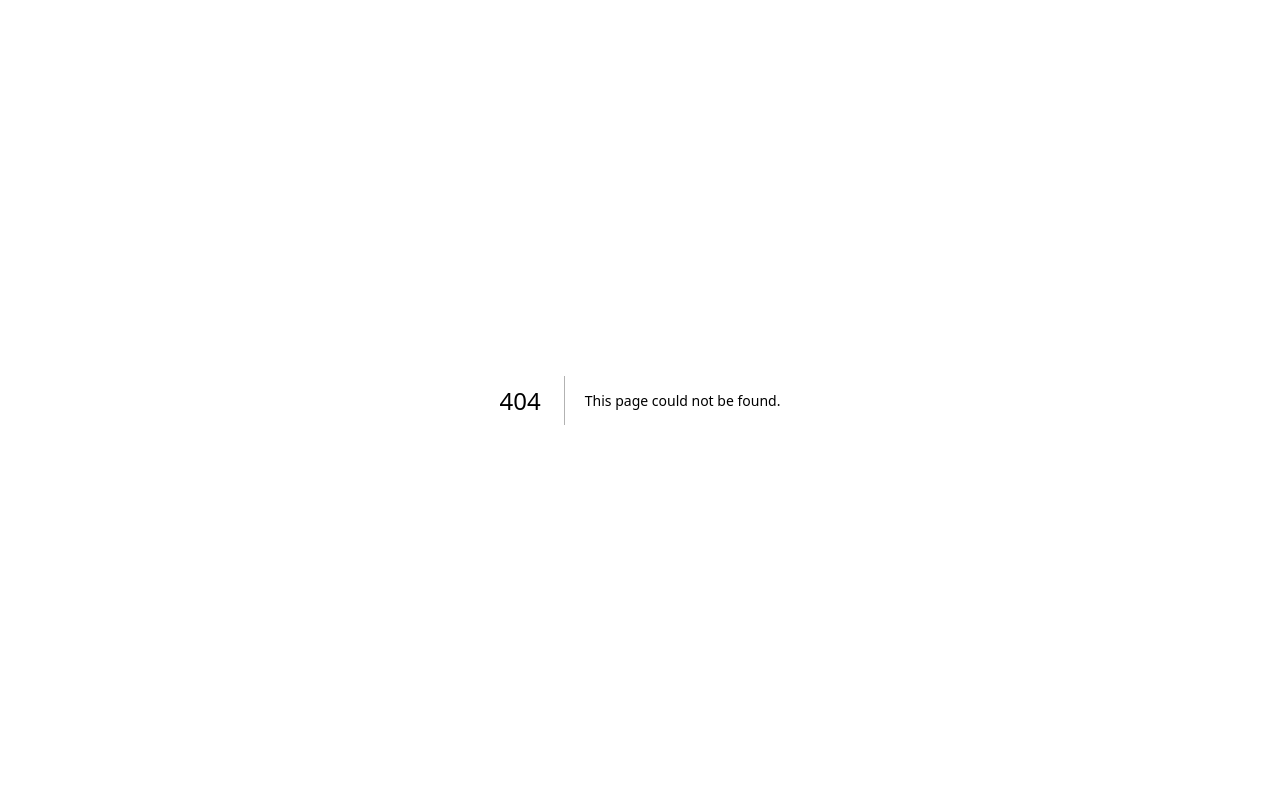
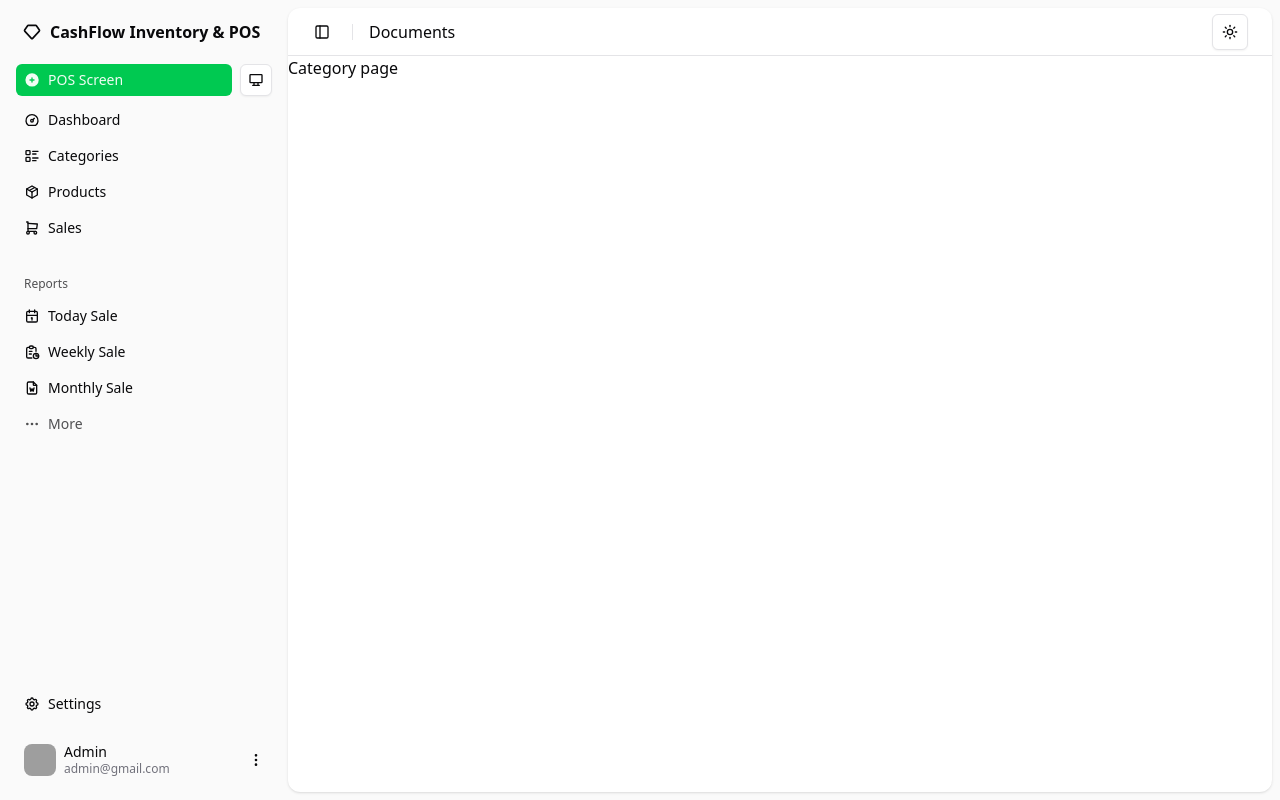
Before and after one commit to Shollytemmy/strapi-frontend, a Next.js app: page /dashboard/categories in a window 1280 px wide. Before the commit this address had no page. Built offline with nearby package versions, Linux system fonts and the light colour scheme; grey boxes are pictures that could not be loaded.

Commit message:
Finising the sidebar and dashboard UI

```diff
--- /dev/null
+++ b/src/app/dashboard/categories/page.jsx
@@ -0,0 +1,9 @@
+import React from 'react'
+
+const page = () => {
+  return (
+    <div>Category page</div>
+  )
+}
+
+export default page
--- /dev/null
+++ b/src/app/dashboard/layout.jsx
@@ -0,0 +1,22 @@
+import { AppSidebar } from "@/components/app-sidebar";
+import { SiteHeader } from "@/components/site-header";
+import { SidebarInset, SidebarProvider } from "@/components/ui/sidebar";
+
+
+
+export default function Page({children}) {
+  return (
+    <SidebarProvider
+      style={{
+        "--sidebar-width": "calc(var(--spacing) * 72)",
+        "--header-height": "calc(var(--spacing) * 12)",
+      }}
+    >
+      <AppSidebar variant="inset" />
+      <SidebarInset>
+        <SiteHeader />
+        {children}
+      </SidebarInset>
+    </SidebarProvider>
+  );
+}
--- a/src/app/dashboard/page.jsx
+++ b/src/app/dashboard/page.jsx
@@ -1,27 +1,10 @@
-import { AppSidebar } from "@/components/app-sidebar"
-import { ChartAreaInteractive } from "@/components/chart-area-interactive"
-import { DataTable } from "@/components/data-table"
-import { SectionCards } from "@/components/section-cards"
-import { SiteHeader } from "@/components/site-header"
-import {
-  SidebarInset,
-  SidebarProvider,
-} from "@/components/ui/sidebar"
+import { ChartAreaInteractive } from '@/components/chart-area-interactive';
+import { DataTable } from '@/components/data-table';
+import { SectionCards } from '@/components/section-cards';
+import data from "./data.json";
 
-import data from "./data.json"
-
-export default function Page() {
+const page = () => {
   return (
-    <SidebarProvider
-      style={
-        {
-          "--sidebar-width": "calc(var(--spacing) * 72)",
-          "--header-height": "calc(var(--spacing) * 12)"
-        }
-      }>
-      <AppSidebar variant="inset" />
-      <SidebarInset>
-        <SiteHeader />
     <div className="flex flex-1 flex-col">
       <div className="@container/main flex flex-1 flex-col gap-2">
         <div className="flex flex-col gap-4 py-4 md:gap-6 md:py-6">
@@ -33,7 +16,7 @@
         </div>
       </div>
     </div>
-      </SidebarInset>
-    </SidebarProvider>
   );
 }
+
+export default page
--- a/src/components/app-sidebar.jsx
+++ b/src/components/app-sidebar.jsx
@@ -2,21 +2,18 @@
 
 import * as React from "react"
 import {
+  IconBrandSketch,
+  IconCalendar,
   IconCamera,
-  IconChartBar,
   IconDashboard,
-  IconDatabase,
   IconFileAi,
   IconFileDescription,
   IconFileWord,
-  IconFolder,
-  IconHelp,
-  IconInnerShadowTop,
   IconListDetails,
+  IconPackage,
   IconReport,
-  IconSearch,
   IconSettings,
-  IconUsers,
+  IconShoppingCart,
 } from "@tabler/icons-react"
 
 import { NavDocuments } from "@/components/nav-documents"
@@ -35,36 +32,32 @@
 
 const data = {
   user: {
-    name: "shadcn",
-    email: "m@example.com",
+    name: "Admin",
+    email: "admin@gmail.com",
     avatar: "/avatars/shadcn.jpg",
   },
   navMain: [
     {
       title: "Dashboard",
-      url: "#",
+      url: "/dashboard",
       icon: IconDashboard,
     },
     {
-      title: "Lifecycle",
-      url: "#",
+      title: "Categories",
+      url: "/dashboard/categories",
       icon: IconListDetails,
     },
     {
-      title: "Analytics",
-      url: "#",
-      icon: IconChartBar,
+      title: "Products",
+      url: "/dashboard/products",
+      icon: IconPackage,
     },
     {
-      title: "Projects",
-      url: "#",
-      icon: IconFolder,
-    },
-    {
-      title: "Team",
-      url: "#",
-      icon: IconUsers,
-    },
+      title: "Sales",
+      url: "/dashboard/sales",
+      icon: IconShoppingCart,
+    }
+
   ],
   navClouds: [
     {
@@ -117,34 +110,24 @@
   navSecondary: [
     {
       title: "Settings",
-      url: "#",
+      url: "/dashboard/settings",
       icon: IconSettings,
-    },
-    {
-      title: "Get Help",
-      url: "#",
-      icon: IconHelp,
-    },
-    {
-      title: "Search",
-      url: "#",
-      icon: IconSearch,
-    },
+    }
   ],
   documents: [
     {
-      name: "Data Library",
-      url: "#",
-      icon: IconDatabase,
+      name: "Today Sale",
+      url: "/dashboard/reports/todaysale",
+      icon: IconCalendar,
     },
     {
-      name: "Reports",
-      url: "#",
+      name: "Weekly Sale",
+      url: "/dashboard/reports/weeklysale",
       icon: IconReport,
     },
     {
-      name: "Word Assistant",
-      url: "#",
+      name: "Monthly Sale",
+      url: "/dashboard/reports/monthlysale",
       icon: IconFileWord,
     },
   ],
@@ -160,8 +143,8 @@
           <SidebarMenuItem>
             <SidebarMenuButton asChild className="data-[slot=sidebar-menu-button]:!p-1.5">
               <a href="#">
-                <IconInnerShadowTop className="!size-5" />
-                <span className="text-base font-semibold">Acme Inc.</span>
+                <IconBrandSketch className="!size-5" />
+                <span className="text-base font-semibold">CashFlow Inventory & POS</span>
               </a>
             </SidebarMenuButton>
           </SidebarMenuItem>
--- a/src/components/nav-documents.jsx
+++ b/src/components/nav-documents.jsx
@@ -18,6 +18,7 @@
   SidebarMenuItem,
   useSidebar,
 } from "@/components/ui/sidebar"
+import Link from "next/link";
 
 export function NavDocuments({
   items
@@ -26,7 +27,7 @@
 
   return (
     <SidebarGroup className="group-data-[collapsible=icon]:hidden">
-      <SidebarGroupLabel>Documents</SidebarGroupLabel>
+      <SidebarGroupLabel>Reports</SidebarGroupLabel>
       <SidebarMenu>
         {items.map((item) => (
           <SidebarMenuItem key={item.name}>
@@ -36,40 +37,17 @@
                 <span>{item.name}</span>
               </a>
             </SidebarMenuButton>
-            <DropdownMenu>
-              <DropdownMenuTrigger asChild>
-                <SidebarMenuAction showOnHover className="data-[state=open]:bg-accent rounded-sm">
-                  <IconDots />
-                  <span className="sr-only">More</span>
-                </SidebarMenuAction>
-              </DropdownMenuTrigger>
-              <DropdownMenuContent
-                className="w-24 rounded-lg"
-                side={isMobile ? "bottom" : "right"}
-                align={isMobile ? "end" : "start"}>
-                <DropdownMenuItem>
-                  <IconFolder />
-                  <span>Open</span>
-                </DropdownMenuItem>
-                <DropdownMenuItem>
-                  <IconShare3 />
-                  <span>Share</span>
-                </DropdownMenuItem>
-                <DropdownMenuSeparator />
-                <DropdownMenuItem variant="destructive">
-                  <IconTrash />
-                  <span>Delete</span>
-                </DropdownMenuItem>
-              </DropdownMenuContent>
-            </DropdownMenu>
+
           </SidebarMenuItem>
         ))}
+        <Link href="/dashboard/reports">
         <SidebarMenuItem>
           <SidebarMenuButton className="text-sidebar-foreground/70">
             <IconDots className="text-sidebar-foreground/70" />
             <span>More</span>
           </SidebarMenuButton>
-        </SidebarMenuItem>
+          </SidebarMenuItem>
+          </Link>
       </SidebarMenu>
     </SidebarGroup>
   );
--- a/src/components/nav-main.jsx
+++ b/src/components/nav-main.jsx
@@ -1,6 +1,6 @@
 "use client"
 
-import { IconCirclePlusFilled, IconMail } from "@tabler/icons-react";
+import { IconCirclePlusFilled, IconDeviceDesktop, IconDeviceHeartMonitor, IconMail } from "@tabler/icons-react";
 
 import { Button } from "@/components/ui/button"
 import {
@@ -10,6 +10,7 @@
   SidebarMenuButton,
   SidebarMenuItem,
 } from "@/components/ui/sidebar"
+import Link from "next/link";
 
 export function NavMain({
   items
@@ -20,28 +21,32 @@
         <SidebarMenu>
           <SidebarMenuItem className="flex items-center gap-2">
             <SidebarMenuButton
-              tooltip="Quick Create"
-              className="bg-primary text-primary-foreground hover:bg-primary/90 hover:text-primary-foreground active:bg-primary/90 active:text-primary-foreground min-w-8 duration-200 ease-linear">
+              tooltip="POS Screen"
+              className="bg-primary text-primary-foreground hover:bg-primary/90 hover:text-primary-foreground active:bg-primary/90 active:text-primary-foreground min-w-8 duration-200 ease-linear"
+            >
               <IconCirclePlusFilled />
-              <span>Quick Create</span>
+              <span>POS Screen</span>
             </SidebarMenuButton>
             <Button
               size="icon"
               className="size-8 group-data-[collapsible=icon]:opacity-0"
-              variant="outline">
-              <IconMail />
+              variant="outline"
+            >
+              <IconDeviceDesktop />
               <span className="sr-only">Inbox</span>
             </Button>
           </SidebarMenuItem>
         </SidebarMenu>
         <SidebarMenu>
           {items.map((item) => (
+            <Link href={item.url} key={item.title}>
               <SidebarMenuItem key={item.title}>
                 <SidebarMenuButton tooltip={item.title}>
                   {item.icon && <item.icon />}
                   <span>{item.title}</span>
                 </SidebarMenuButton>
               </SidebarMenuItem>
+            </Link>
           ))}
         </SidebarMenu>
       </SidebarGroupContent>
```
Lines whose indentation alone changed are shown as unchanged.
